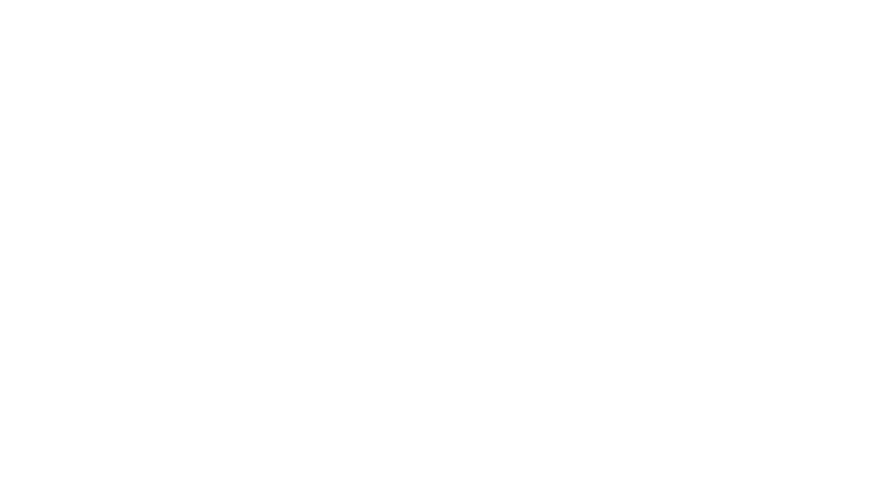
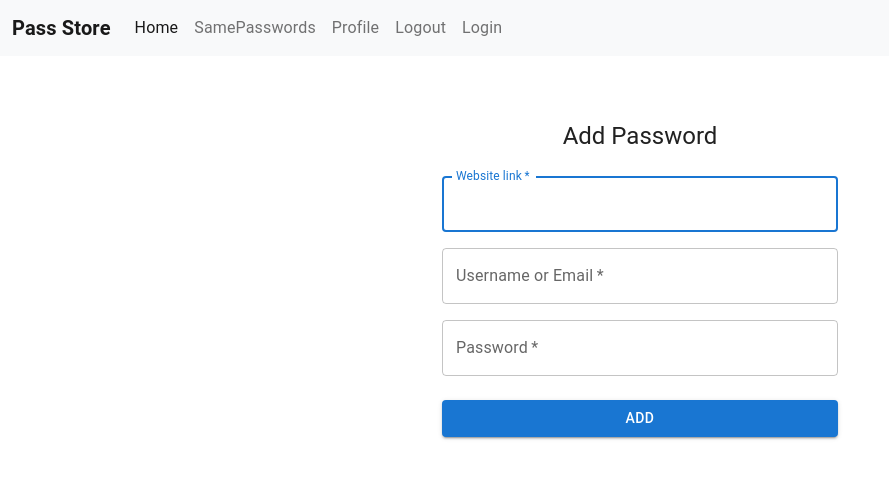
Before and after one commit to TolulopeJoel/PassStore, a React (Create React App) app in the folder frontend/pass-store/: page /create in a window 1280 px wide. Before the commit this address had no page. Shown: the top 478 px of the page, without its empty margins (0-889 px from the left). Built offline with nearby package versions, Linux system fonts and the light colour scheme.

Commit message:
Added page for users to add new website and credentials

```diff
--- a/frontend/pass-store/src/App.js
+++ b/frontend/pass-store/src/App.js
@@ -5,6 +5,7 @@
 import WebsiteList from './pages/WebsiteList';
 import UserProfile from './pages/UserProfile';
 import SamePassword from './pages/SamePassword';
+import CreateWebsite from './pages/CreateWebsite';
 
 
 function App() {
@@ -14,6 +15,7 @@
         <Route index element={<WebsiteList />} />
         <Route path="/same-password" element={<SamePassword />} />
         <Route path="/profile" element={<UserProfile />} />
+        <Route path="/create" element={<CreateWebsite />} />
         <Route path="/signin" element={<SignIn />} />
         <Route path="/signup" element={<SignUp />} />
       </Routes>
--- /dev/null
+++ b/frontend/pass-store/src/pages/CreateWebsite.js
@@ -0,0 +1,85 @@
+import React, { useState } from "react";
+import Button from '@mui/material/Button';
+import CssBaseline from '@mui/material/CssBaseline';
+import TextField from '@mui/material/TextField';
+import Grid from '@mui/material/Grid';
+import Box from '@mui/material/Box';
+import { useNavigate } from "react-router-dom";
+import Typography from '@mui/material/Typography';
+import Container from '@mui/material/Container';
+import { createTheme, ThemeProvider } from '@mui/material/styles';
+import axios from "axios";
+import Navbar from '../components/Navbar'
+
+const theme = createTheme();
+
+const getAuthHeader = () => {
+  const token = localStorage.getItem("access_token");
+  return { Authorization: `Bearer ${token}` };
+};
+
+export default function CreateWebsite() {
+  const [url, setUrl] = useState("");
+  const [username, setUsername] = useState("");
+  const [password, setPassword] = useState("");
+  const [fieldErrors, setfieldErrors] = useState({});
+  const [otherErrors, setotherErrors] = useState({});
+  const navigate = useNavigate();
+
+  const handleSubmit = async (event) => {
+    event.preventDefault();
+    try {
+      const response1 = await axios.post("http://localhost:8000/api/websites/", { url }, { headers: getAuthHeader() });
+      const websiteId = response1.data.id;
+      const response2 = await axios.post("http://localhost:8000/api/credentials/", { website_id: websiteId, username, password }, { headers: getAuthHeader() });
+      navigate("/")
+    } catch (error) {
+      if (error.response.data.detail) {
+        setotherErrors([error.response.data.detail]);
+      } else if (error.response.data.message) {
+        setotherErrors([error.response.data.message]);
+      } else if (error.response.data.non_field_errors) {
+        setotherErrors(error.response.data.non_field_errors);
+      } else {
+        setfieldErrors(error.response.data);
+      }
+    }
+  };
+
+  return (
+    <ThemeProvider theme={theme}>
+      <Navbar />
+      <Container component="main" maxWidth="xs">
+        <CssBaseline />
+        <Box sx={{ marginTop: 8, display: 'flex', flexDirection: 'column', alignItems: 'center', }} >
+          <Typography component="h1" variant="h5">
+            Add Password
+          </Typography>
+          {otherErrors && Object.values(otherErrors).map((errorMessage) => {
+            return (
+              <div className="alert alert-danger w-100">{errorMessage}</div>
+            )
+          })}
+
+          <Box component="form" noValidate onSubmit={handleSubmit} sx={{ mt: 3 }}>
+            <Grid container spacing={2}>
+              <Grid item xs={12}>
+                {fieldErrors.url && (<div className="text-danger w-100">{fieldErrors.url}</div>)}
+                <TextField required fullWidth autoFocus type="url" label="Website link" name="url" value={url} onChange={(event) => setUrl(event.target.value)} />
+              </Grid>
+              <Grid item xs={12}>
+                {fieldErrors.username && (<div className="text-danger w-100">{fieldErrors.username}</div>)}
+                <TextField required fullWidth type="text" label="Username or Email" name="username" value={username} onChange={(event) => setUsername(event.target.value)} />
+              </Grid>
+              <Grid item xs={12}>
+                {fieldErrors.password && (<div className="text-danger w-100">{fieldErrors.password}</div>)}
+                <TextField required fullWidth type="text" label="Password" name="password" value={password} onChange={(event) => setPassword(event.target.value)} />
+              </Grid>
+            </Grid>
+            <Button type="submit" fullWidth variant="contained" sx={{ mt: 3, mb: 2 }}> Add </Button>
+          </Box>
+        </Box>
+      </Container>
+    </ThemeProvider>
+  );
+}
--- a/frontend/pass-store/src/pages/WebsiteList.js
+++ b/frontend/pass-store/src/pages/WebsiteList.js
@@ -55,7 +55,7 @@
             </div>
           </div>
         ))}
-        <a href="" className="btn btn-lg my-3 mx-auto add-password">Add Password +</a>
+        <a href="/create" className="btn btn-lg my-3 mx-auto add-password">Add Password +</a>
       </div>
     </div>
   );
```
